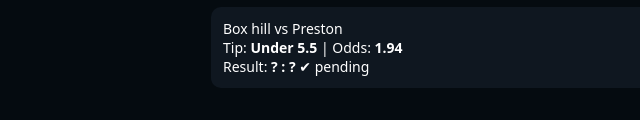
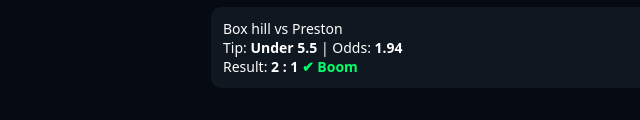
Before and after one commit to darkwebshacks/ggggohh, a website: page index.html in a window 1280 px wide. Shown: the part 682-802 px from the top of the page, 29-669 px from the left. Drawn offline with Linux system fonts and the light colour scheme.

Commit message:
Update matches manually

```diff
--- a/index.html
+++ b/index.html
@@ -171,7 +171,7 @@ clickable */
     <div class="match">
        Box hill vs Preston <br>
       Tip: <b>Under 5.5</b> | Odds: <b>1.94</b><br>
-      Result: <b>? : ?</b> <span class="Success-tag">✔ pending</span>
+      Result: <b>2 : 1</b> <span class="success-tag">✔ Boom</span>
     </div>
   </div>
 </div>
```
